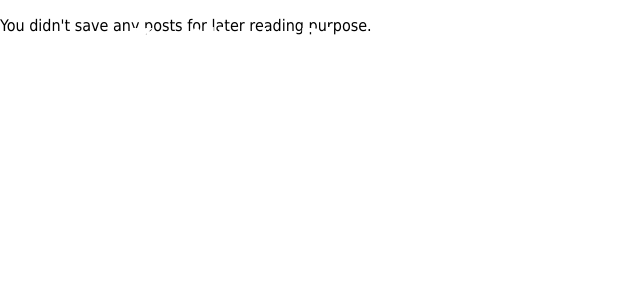
After one commit to kratika19/My-Blog-Website, a Django app: page /read-later in a window 1280 px wide. The commit adds this page. Shown: the top 300 px of the page, without its empty margins (0-640 px from the left). Run offline with Django 3.2, Linux system fonts and the light colour scheme.

Commit message:
added sessions for read later

```diff
--- /dev/null
+++ b/blog/templates/blog/stored-posts.html
@@ -0,0 +1,19 @@
+{% extends 'base.html' %}
+
+{% block title %}
+    My Stored Posts
+{% endblock %}
+
+{% block content %}
+    <section>
+        {% if not has_posts %}
+            <p>You didn't save any posts for later reading purpose.</p>
+        {% endif %}
+        <ul>
+            {% for post in posts %}
+                <li><a href="{% url 'post-detail-page' post.slug %}">{{ post.title }}</a></li>
+            {% endfor %}
+
+        </ul>
+    </section>
+{% endblock %}
--- a/blog/urls.py
+++ b/blog/urls.py
@@ -4,5 +4,7 @@ from . import views
 urlpatterns = [
     path('', views.StartingPageView.as_view(), name='starting-page'),
     path('posts', views.PostsView.as_view(), name='post-page'),
-    path('posts/<slug:slug>', views.DetailPostView.as_view(), name='post-detail-page')
+    path('posts/<slug:slug>', views.DetailPostView.as_view(), name='post-detail-page'),
+    path('read-later', views.ReadLaterView.as_view(), name='read-later')
+
 ]
--- a/blog/views.py
+++ b/blog/views.py
@@ -79,3 +79,34 @@ class DetailPostView(View):
             "comments": post.comments.all().order_by("-id"),
         }
         return render(request, "blog/post-detail.html", context)
+
+
+class ReadLaterView(View):
+    def get(self, request):
+        stored_posts = request.session.get("stored_posts")
+
+        context = {}
+
+        if stored_posts is None or len(stored_posts) == 0:
+            context['posts'] = []
+            context['has_posts'] = False
+        else:
+            posts = Post.objects.filter(id__in=stored_posts)
+            context['posts'] = posts
+            context['has_posts'] = True
+
+        return render(request, "blog/stored-posts.html", context)
+
+    def post(self, request):
+        stored_posts = request.session.get("stored_posts")
+
+        if stored_posts is None:
+            stored_posts = []
+
+        post_id = int(request.POST["post_id"])
+
+        if post_id not in stored_posts:
+            stored_posts.append(post_id)
+            request.session["stored_posts"] = stored_posts
+
+        return HttpResponseRedirect('/')
--- a/templates/base.html
+++ b/templates/base.html
@@ -1,4 +1,4 @@
-{% load static%}
+{% load static %}
 <!doctype html>
 <html lang="en">
 <head>
@@ -15,6 +15,7 @@
 <header id="main-navigation">
     <h1><a href="{% url 'starting-page' %}">Kratika's Blog</a></h1>
     <nav>
+        <a href="{% url 'read-later' %}">Read Later</a>
         <a href="{% url 'post-page' %}">All Posts</a>
     </nav>
 </header>
```
Also changed, not shown: blog/static/blog/post-detail.css (+19 -0 lines), blog/templates/blog/post-detail.html (+9 -0 lines), db.sqlite3. Lines whose indentation alone changed are shown as unchanged.
